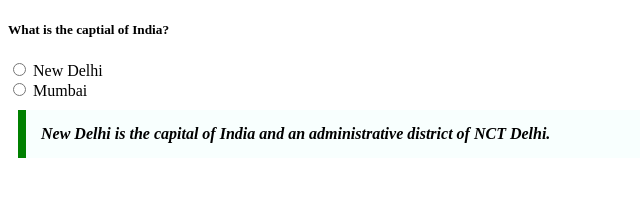
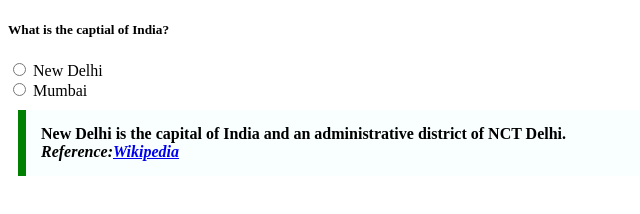
Before and after one commit to acciojob/trivia-Akhilesh-Yadav6283, a website: page main.html in a window 1280 px wide. Shown: the whole page, without its empty margins (0-640 px from the left). Drawn offline with Linux system fonts and the light colour scheme.

Commit message:
created a submission

```diff
--- a/main.html
+++ b/main.html
@@ -15,7 +15,10 @@
 		<input type="radio" id="option-2" name="option" value="Mumbai">
 		<labe for="option-1">Mumbai</labe>
 	</form>
-	<blockquote><cite>New Delhi is the capital of India and an administrative district of NCT Delhi.</cite></blockquote>
+	<blockquote>
+		New Delhi is the capital of India and an administrative district of NCT Delhi.
+		<cite>Reference:<a href="https://en.wikipedia.org/wiki/New_Delhi">Wikipedia</a></cite>
+	</blockquote>
     <script type="text/javascript" src="./script.js">
 </script>
 
```
